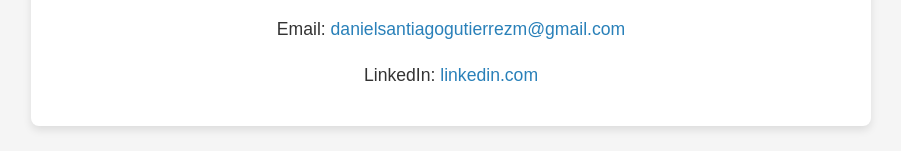
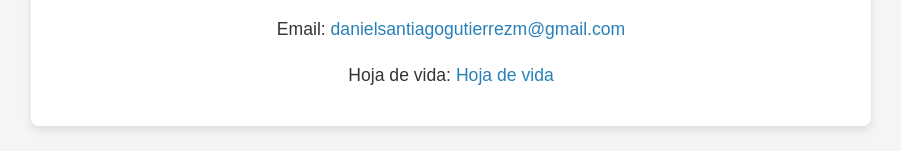
Before and after one commit to TornadoXZ/Portafolio, a plain HTML site: page Index.html in a window 1280 px wide. Shown: the part 3798-3949 px from the top of the page, without its empty margins (189-1090 px from the left). Drawn offline with Linux system fonts and the light colour scheme.

Commit message:
Se agrega una actualizacion

```diff
--- a/Index.html
+++ b/Index.html
@@ -49,7 +49,7 @@
     <section id="contact">
         <h2>Contacto</h2>
         <p>Email: <a href="danielsantiagogutierrezm@gmail.com">danielsantiagogutierrezm@gmail.com</a></p>
-        <p>LinkedIn: <a href="https://www.linkedin.com" target="_blank">linkedin.com</a></p>
+        <p>Hoja de vida: <a href="https://drive.google.com/file/d/1-BgI1H-IaC6Uu1LeunmsfhZm5zSmTlw0/view?usp=sharing" target="_blank">Hoja de vida</a></p>
     </section>
 
     <!-- Pie de página -->
```
